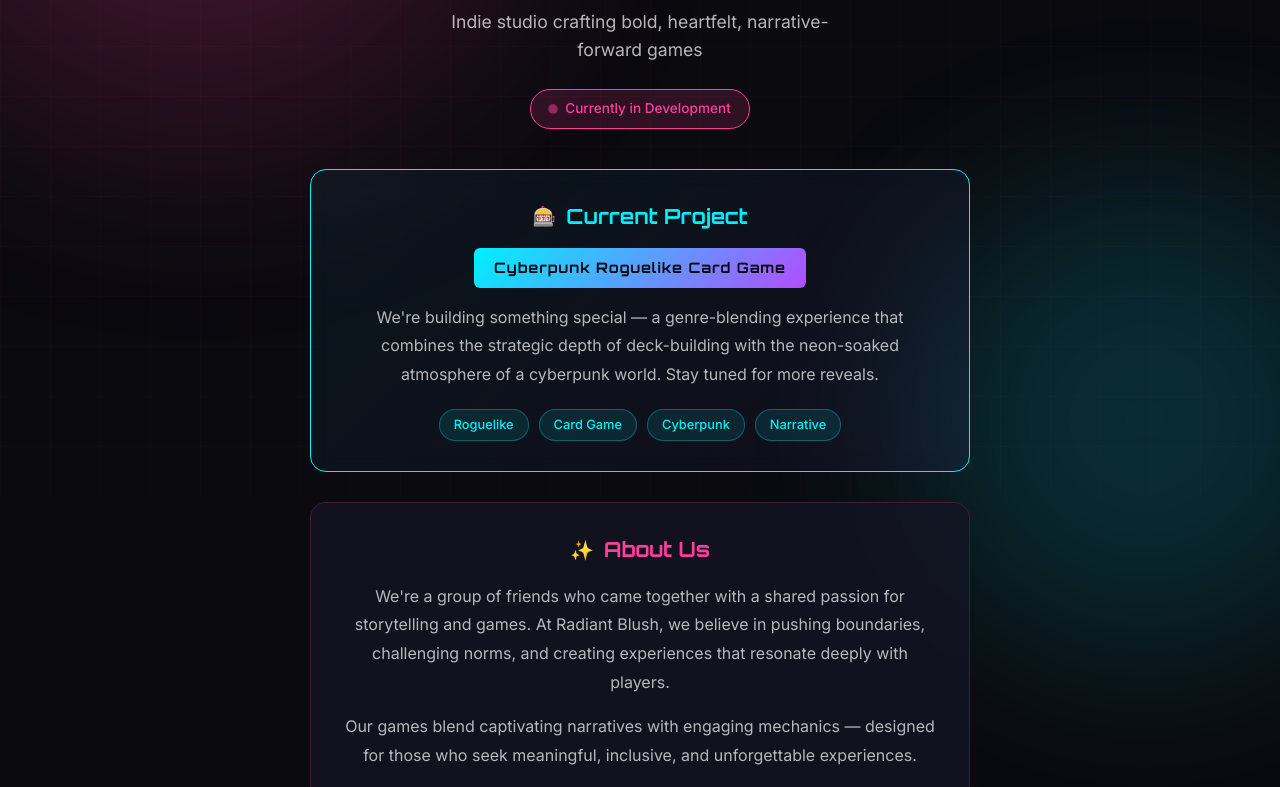
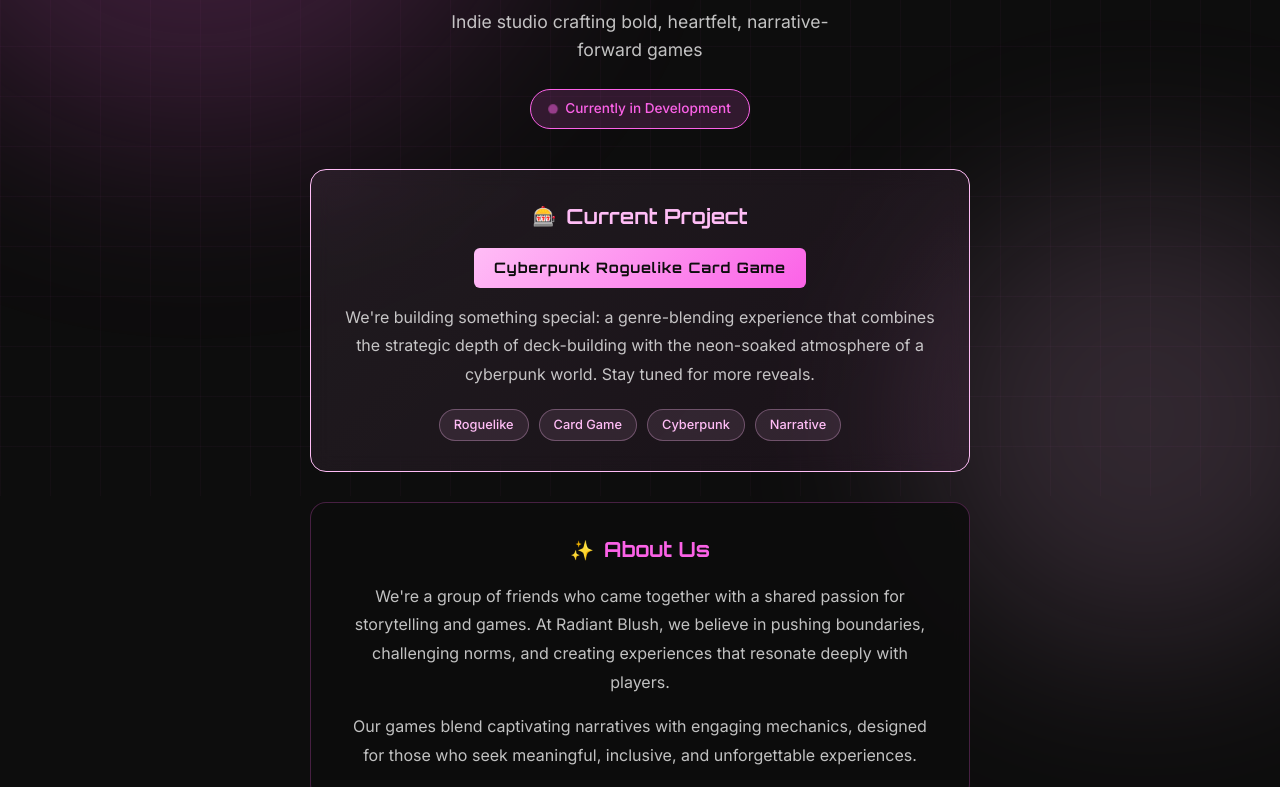
Before and after one commit to ChromeShade-RB/RadiantBlushPage, a plain HTML site: page index.html in a window 1280 px wide. Shown: the part 304-1091 px from the top of the page. Drawn offline with Linux system fonts and the light colour scheme; files whose address does not match are found by name.

Commit message:
Fixes and additions

```diff
--- a/index.html
+++ b/index.html
@@ -19,7 +19,7 @@
 
     <!-- Twitter Card -->
     <meta name="twitter:card" content="summary_large_image">
-    <meta name="twitter:site" content="@RadiantBlushXYZ">
+    <meta name="twitter:site" content="@BlushRadiant">
     <meta name="twitter:title" content="Radiant Blush | Indie Game Studio">
     <meta name="twitter:description" content="An indie studio crafting bold, heartfelt, narrative-forward games. Currently: a cyberpunk roguelike card game 🎰">
 
@@ -58,7 +58,7 @@
             <h2><span class="icon">🎰</span> Current Project</h2>
             <div class="project-card">
                 <div class="project-badge">Cyberpunk Roguelike Card Game</div>
-                <p>We're building something special — a genre-blending experience that combines the strategic depth of deck-building with the neon-soaked atmosphere of a cyberpunk world. Stay tuned for more reveals.</p>
+                <p>We're building something special: a genre-blending experience that combines the strategic depth of deck-building with the neon-soaked atmosphere of a cyberpunk world. Stay tuned for more reveals.</p>
                 <div class="project-tags">
                     <span class="tag">Roguelike</span>
                     <span class="tag">Card Game</span>
@@ -71,7 +71,7 @@
         <section class="about">
             <h2><span class="icon">✨</span> About Us</h2>
             <p>We're a group of friends who came together with a shared passion for storytelling and games. At Radiant Blush, we believe in pushing boundaries, challenging norms, and creating experiences that resonate deeply with players.</p>
-            <p>Our games blend captivating narratives with engaging mechanics — designed for those who seek meaningful, inclusive, and unforgettable experiences.</p>
+            <p>Our games blend captivating narratives with engaging mechanics, designed for those who seek meaningful, inclusive, and unforgettable experiences.</p>
         </section>
 
         <section class="social-media">
@@ -82,11 +82,11 @@
                     <svg viewBox="0 0 24 24" fill="currentColor"><path d="M20.317 4.37a19.791 19.791 0 0 0-4.885-1.515.074.074 0 0 0-.079.037c-.21.375-.444.864-.608 1.25a18.27 18.27 0 0 0-5.487 0 12.64 12.64 0 0 0-.617-1.25.077.077 0 0 0-.079-.037A19.736 19.736 0 0 0 3.677 4.37a.07.07 0 0 0-.032.027C.533 9.046-.32 13.58.099 18.057a.082.082 0 0 0 .031.057 19.9 19.9 0 0 0 5.993 3.03.078.078 0 0 0 .084-.028 14.09 14.09 0 0 0 1.226-1.994.076.076 0 0 0-.041-.106 13.107 13.107 0 0 1-1.872-.892.077.077 0 0 1-.008-.128 10.2 10.2 0 0 0 .372-.292.074.074 0 0 1 .077-.01c3.928 1.793 8.18 1.793 12.062 0a.074.074 0 0 1 .078.01c.12.098.246.198.373.292a.077.077 0 0 1-.006.127 12.299 12.299 0 0 1-1.873.892.077.077 0 0 0-.041.107c.36.698.772 1.362 1.225 1.993a.076.076 0 0 0 .084.028 19.839 19.839 0 0 0 6.002-3.03.077.077 0 0 0 .032-.054c.5-5.177-.838-9.674-3.549-13.66a.061.061 0 0 0-.031-.03zM8.02 15.33c-1.183 0-2.157-1.085-2.157-2.419 0-1.333.956-2.419 2.157-2.419 1.21 0 2.176 1.096 2.157 2.42 0 1.333-.956 2.418-2.157 2.418zm7.975 0c-1.183 0-2.157-1.085-2.157-2.419 0-1.333.955-2.419 2.157-2.419 1.21 0 2.176 1.096 2.157 2.42 0 1.333-.946 2.418-2.157 2.418z"/></svg>
                     <span>Discord</span>
                 </a>
-                <a href="https://bsky.app/profile/radiantblush.xyz" target="_blank" class="social-btn bluesky" aria-label="Follow us on Bluesky">
+                <a href="https://bsky.app/profile/radiantblush.space" target="_blank" class="social-btn bluesky" aria-label="Follow us on Bluesky">
                     <svg viewBox="0 0 24 24" fill="currentColor"><path d="M12 10.8c-1.087-2.114-4.046-6.053-6.798-7.995C2.566.944 1.561 1.266.902 1.565.139 1.908 0 3.08 0 3.768c0 .69.378 5.65.624 6.479.815 2.736 3.713 3.66 6.383 3.364.136-.02.275-.039.415-.056-.138.022-.276.04-.415.056-3.912.58-7.387 2.005-2.83 7.078 5.013 5.19 6.87-1.113 7.823-4.308.953 3.195 2.05 9.271 7.733 4.308 4.267-4.308 1.172-6.498-2.74-7.078a8.741 8.741 0 0 1-.415-.056c.14.017.279.036.415.056 2.67.297 5.568-.628 6.383-3.364.246-.828.624-5.79.624-6.478 0-.69-.139-1.861-.902-2.206-.659-.298-1.664-.62-4.3 1.24C16.046 4.748 13.087 8.687 12 10.8z"/></svg>
                     <span>Bluesky</span>
                 </a>
-                <a href="https://x.com/RadiantBlushXYZ" target="_blank" class="social-btn twitter" aria-label="Follow us on X (Twitter)">
+                <a href="https://x.com/BlushRadiant" target="_blank" class="social-btn twitter" aria-label="Follow us on X (Twitter)">
                     <svg viewBox="0 0 24 24" fill="currentColor"><path d="M18.244 2.25h3.308l-7.227 8.26 8.502 11.24H16.17l-5.214-6.817L4.99 21.75H1.68l7.73-8.835L1.254 2.25H8.08l4.713 6.231zm-1.161 17.52h1.833L7.084 4.126H5.117z"/></svg>
                     <span>X</span>
                 </a>
--- a/style.css
+++ b/style.css
@@ -1,15 +1,15 @@
 /* ===== CSS Variables ===== */
 :root {
-    --primary: #ff3e9d;
-    --primary-glow: rgba(255, 62, 157, 0.4);
-    --secondary: #00f0ff;
-    --secondary-glow: rgba(0, 240, 255, 0.3);
-    --accent: #b14eff;
-    --dark-bg: #0a0a0f;
-    --card-bg: rgba(20, 20, 35, 0.8);
-    --card-border: rgba(255, 62, 157, 0.2);
+    --primary: #FB62E7;
+    --primary-glow: rgba(251, 98, 231, 0.4);
+    --secondary: #FFBDF6;
+    --secondary-glow: rgba(255, 189, 246, 0.3);
+    --accent: #FB62E7;
+    --dark-bg: #0d0d0d;
+    --card-bg: rgba(13, 13, 13, 0.9);
+    --card-border: rgba(251, 98, 231, 0.25);
     --text-primary: #ffffff;
-    --text-secondary: rgba(255, 255, 255, 0.7);
+    --text-secondary: rgba(255, 255, 255, 0.75);
     --text-muted: rgba(255, 255, 255, 0.5);
 }
 
@@ -51,8 +51,8 @@ body {
     width: 100%;
     height: 100%;
     background-image:
-        linear-gradient(rgba(255, 62, 157, 0.03) 1px, transparent 1px),
-        linear-gradient(90deg, rgba(255, 62, 157, 0.03) 1px, transparent 1px);
+        linear-gradient(rgba(251, 98, 231, 0.03) 1px, transparent 1px),
+        linear-gradient(90deg, rgba(251, 98, 231, 0.03) 1px, transparent 1px);
     background-size: 50px 50px;
 }
 
@@ -168,7 +168,7 @@ h2 {
     display: inline-flex;
     align-items: center;
     gap: 8px;
-    background: rgba(255, 62, 157, 0.15);
+    background: rgba(251, 98, 231, 0.15);
     border: 1px solid var(--primary);
     padding: 8px 18px;
     border-radius: 50px;
@@ -202,8 +202,8 @@ section {
 }
 
 section:hover {
-    border-color: rgba(255, 62, 157, 0.4);
-    box-shadow: 0 0 30px rgba(255, 62, 157, 0.1);
+    border-color: rgba(251, 98, 231, 0.4);
+    box-shadow: 0 0 30px rgba(251, 98, 231, 0.1);
 }
 
 section p {
@@ -218,12 +218,12 @@ section p + p {
 /* ===== Current Project ===== */
 .current-project {
     border-color: var(--secondary);
-    background: linear-gradient(135deg, rgba(0, 240, 255, 0.05), rgba(177, 78, 255, 0.05));
+    background: linear-gradient(135deg, rgba(255, 189, 246, 0.08), rgba(251, 98, 231, 0.05));
 }
 
 .current-project:hover {
     border-color: var(--secondary);
-    box-shadow: 0 0 30px rgba(0, 240, 255, 0.15);
+    box-shadow: 0 0 30px rgba(255, 189, 246, 0.15);
 }
 
 .current-project h2 {
@@ -256,8 +256,8 @@ section p + p {
 }
 
 .tag {
-    background: rgba(0, 240, 255, 0.1);
-    border: 1px solid rgba(0, 240, 255, 0.3);
+    background: rgba(255, 189, 246, 0.1);
+    border: 1px solid rgba(255, 189, 246, 0.3);
     color: var(--secondary);
     padding: 5px 14px;
     border-radius: 20px;
@@ -349,7 +349,7 @@ section p + p {
 
 .contact-btn:hover {
     transform: translateY(-2px);
-    box-shadow: 0 10px 30px rgba(255, 62, 157, 0.4);
+    box-shadow: 0 10px 30px rgba(251, 98, 231, 0.4);
 }
 
 /* ===== Footer ===== */
```
Also changed, not shown: assets/logo.png (renamed from logo.png).
